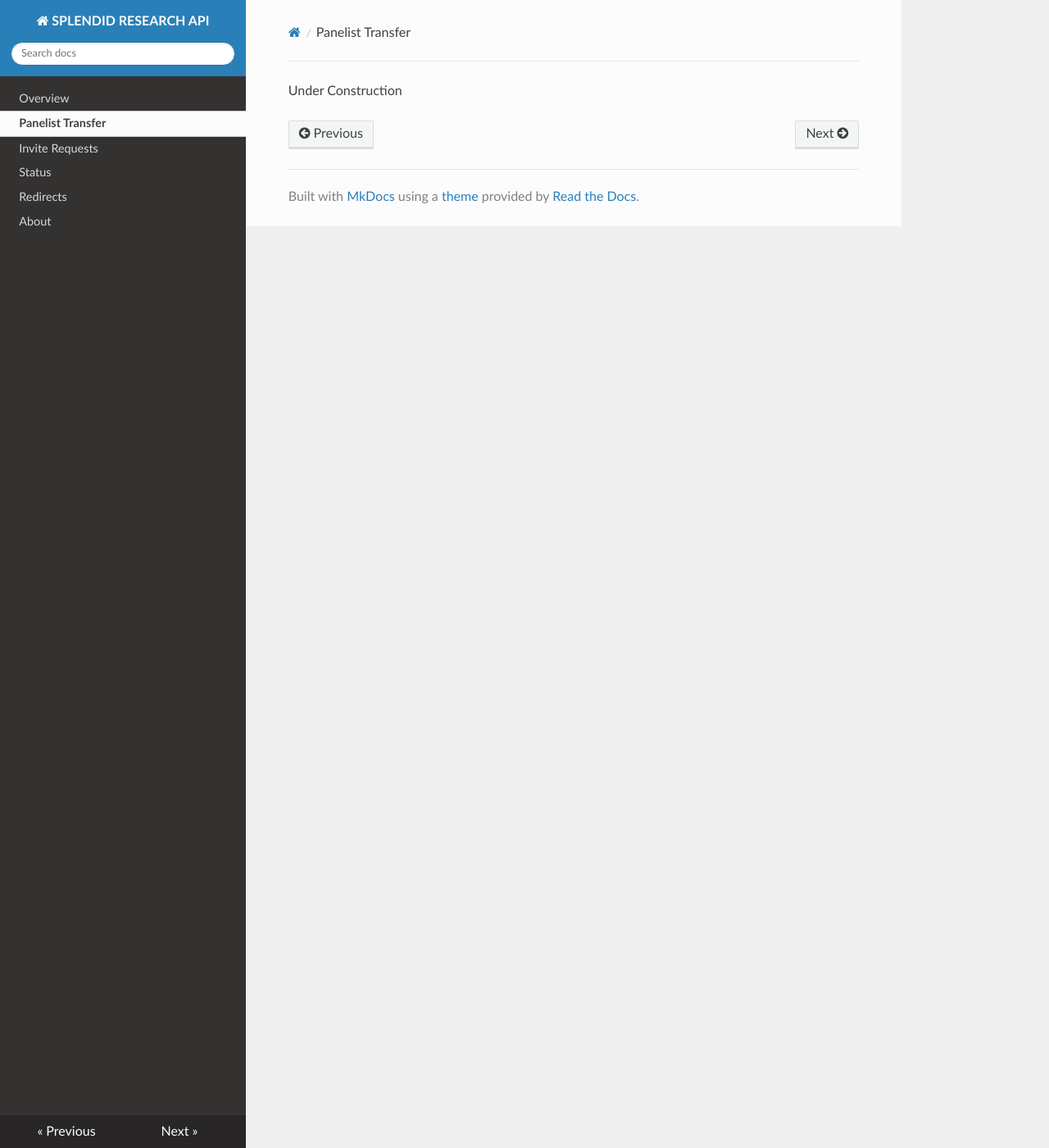
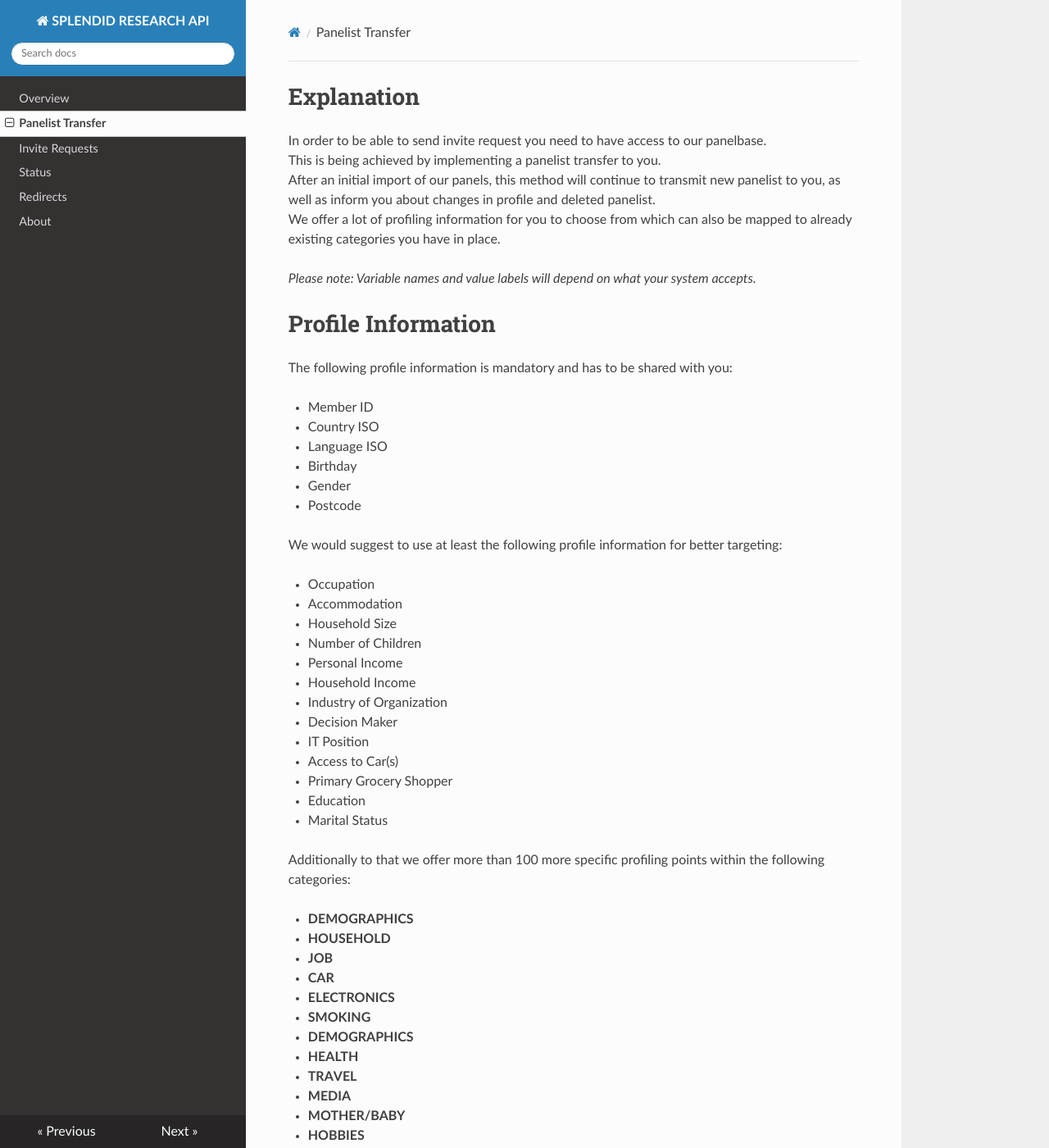
Before and after one commit to SPLENDID-RESEARCH/api-docs, an MkDocs documentation site: the page built from docs/panelist.md, in a window 1280 px wide and 1400 px high. Shown: the whole window at 82% size. Built offline with MkDocs 1.6.1, drawn with Linux system fonts in a browser that asks for light colours; nearby versions of some CDN libraries; old or Windows-style settings are respelled for this version of MkDocs; some of the changed text lies outside the part shown.

Commit message:
initial panelist transfer section

````diff
--- a/docs/panelist.md
+++ b/docs/panelist.md
@@ -1 +1,88 @@
-Under Construction
+# Explanation
+
+In order to be able to send invite request you need to have access to our panelbase.<br />
+This is being achieved by implementing a panelist transfer to you.<br />
+After an initial import of our panels, this method will continue to transmit new panelist to you, as well as inform you about changes in profile and deleted panelist.<br />
+We offer a lot of profiling information for you to choose from which can also be mapped to already existing categories you have in place.<br />
+
+*Please note: Variable names and value labels will depend on what your system accepts.*
+
+
+# Profile Information
+
+The following profile information is mandatory and has to be shared with you:<br />
+
+* Member ID
+* Country ISO
+* Language ISO
+* Birthday
+* Gender
+* Postcode
+
+We would suggest to use at least the following profile information for better targeting:<br />
+
+* Occupation
+* Accommodation
+* Household Size
+* Number of Children
+* Personal Income
+* Household Income
+* Industry of Organization
+* Decision Maker
+* IT Position
+* Access to Car(s)
+* Primary Grocery Shopper
+* Education
+* Marital Status
+
+Additionally to that we offer more than 100 more specific profiling points within the following categories:<br />
+
+* **DEMOGRAPHICS**
+* **HOUSEHOLD**
+* **JOB**
+* **CAR**
+* **ELECTRONICS**
+* **SMOKING**
+* **DEMOGRAPHICS**
+* **HEALTH**
+* **TRAVEL**
+* **MEDIA**
+* **MOTHER/BABY**
+* **HOBBIES**
+* **EDUCATION**
+* **DRINKS/FOOD**
+* **GAMING**
+
+Just [contact us](mailto:api@splendid-research.com) if you want more information on our extended profiling.<br />
+
+
+# Transmission
+
+The transmission of panelist can be done via API or FTP file upload. However the API approach is way more superior.<br />
+Next to any profiling information, each call also contains the information whether the panelist is a new one to be added, an already existing one who adjusted their profile or a panelist who should be deleted:<br />
+
+Value | Explanation
+--- | ---
+new | This panelist has to be added by you yet
+change | This panelists profile should be updated
+delete | This panelist should be deleted
+
+# Example
+
+*Please note: Variable names and value labels will depend on what your system accepts.*
+
+```
+{
+		"member_id": "349-1-123456789",
+		"status" : "new"
+		"country_iso_code": "US",
+		"language": "en",
+		"birthday": "1992-08-22",
+		"gender": 1,
+		"postcode": 13661,
+		"occupation": 7,
+		"marital_status" : 3,
+		"education" : 5,
+		"p_income" : 2,
+}
+```
````
Also changed, not shown: site/index.html, site/invites/index.html, site/search/search_index.json, site/status/index.html.
